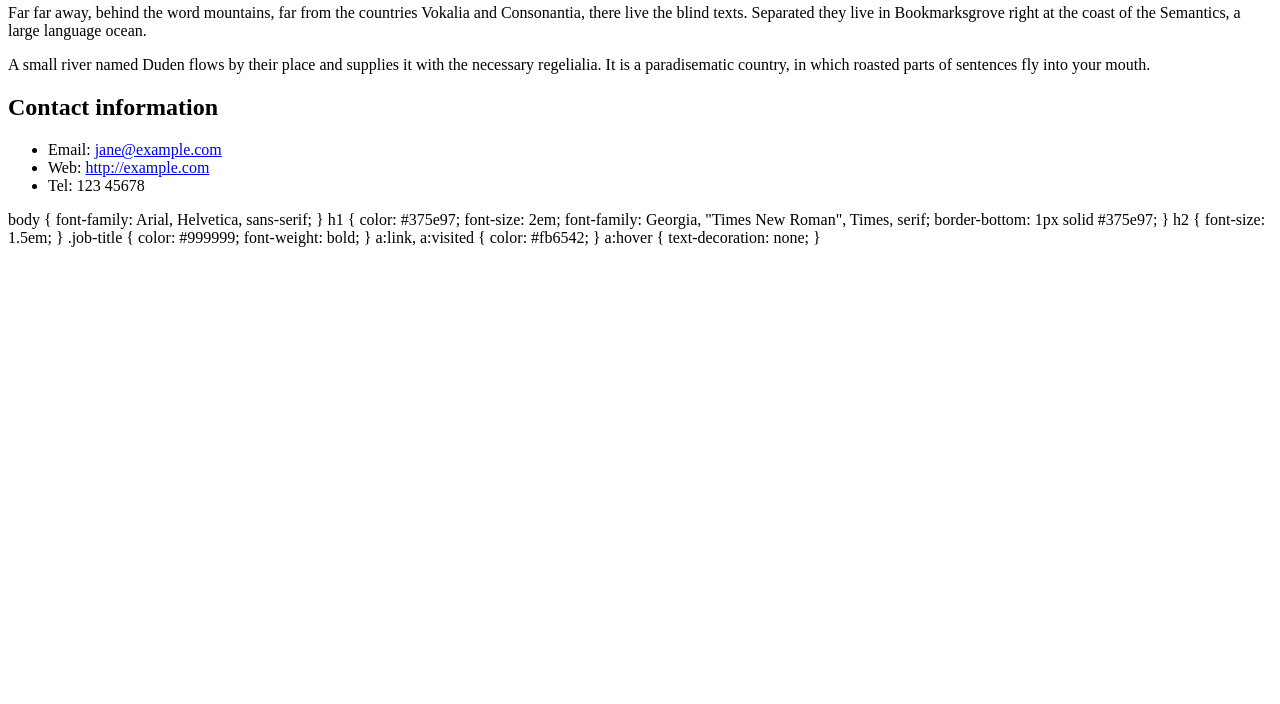
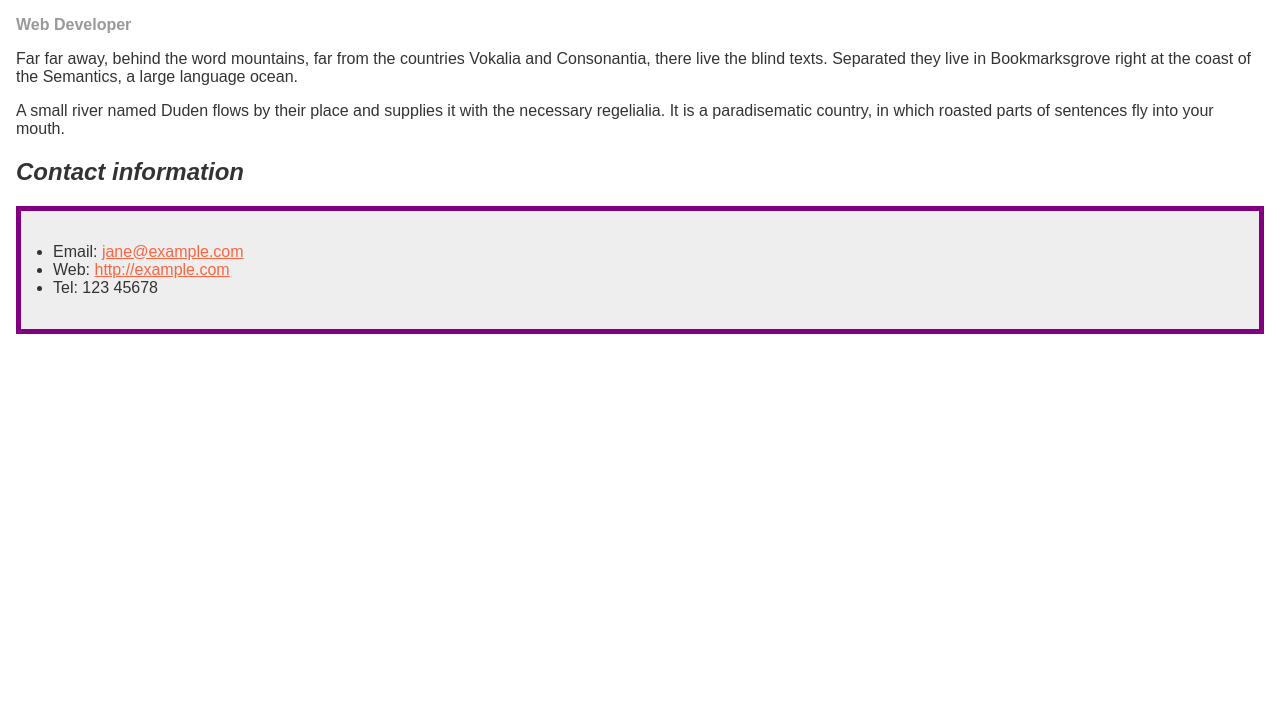
Before and after one commit to subh-x/subh-x, a plain HTML site: page Assignment 3 - CSS/Part 1 Challenge: Styling a biography page/Index.html in a window 1280 px wide. Shown: the part 96-800 px from the top of the page. Drawn offline with Linux system fonts and the light colour scheme.

Commit message:
Update Index.html
Updated the code with right format of answer

```diff
--- a/Assignment 3 - CSS/Part 1 Challenge: Styling a biography page/Index.html
+++ b/Assignment 3 - CSS/Part 1 Challenge: Styling a biography page/Index.html
@@ -3,39 +3,31 @@
 	File: Index.html
 	Date: 12 September 2025
 In this challenge, you will be styling a simple biography page using CSS. You will make the H1 heading hotpink and add a 10px dotted purple border-bottom. The H2 heading will be styled in italic. You will also update the contact details section (<ul>) by giving it a light gray background (#eeeeee), a 5px solid purple border, and some padding for better spacing. Lastly, you will make links turn green on hover to improve user interaction. Use the W3C CSS Validator to check for mistakes, and feel free to get creative with additional styles.	-->
-<h1>Jane Doe</h1>
-<div class="job-title">Web Developer</div>
-<p>
-  Far far away, behind the word mountains, far from the countries Vokalia and
-  Consonantia, there live the blind texts. Separated they live in Bookmarksgrove
-  right at the coast of the Semantics, a large language ocean.
-</p>
-
-<p>
-  A small river named Duden flows by their place and supplies it with the
-  necessary regelialia. It is a paradisematic country, in which roasted parts of
-  sentences fly into your mouth.
-</p>
-
-<h2>Contact information</h2>
-<ul>
-  <li>Email: <a href="mailto:jane@example.com">jane@example.com</a></li>
-  <li>Web: <a href="http://example.com">http://example.com</a></li>
-  <li>Tel: 123 45678</li>
-</ul>
+<!DOCTYPE html>
+<html lang="en">
+<head>
+    <meta charset="UTF-8">
+    <meta name="viewport" content="width=device-width, initial-scale=1.0">
+    <title>Jane Doe - Web Developer</title>
+    <style>
         body {
+            background-color: #fff;
+            color: #333;
             font-family: Arial, Helvetica, sans-serif;
+            padding: 1em;
+            margin: 0;
         }
 
         h1 {
-  color: #375e97;
+            color: hotpink;
             font-size: 2em;
-  font-family: Georgia, "Times New Roman", Times, serif;
-  border-bottom: 1px solid #375e97;
+            font-family: Georgia, 'Times New Roman', Times, serif;
+            border-bottom: 10px dotted purple;
         }
 
         h2 {
             font-size: 1.5em;
+            font-style: italic;
         }
 
         .job-title {
@@ -49,5 +41,35 @@ a:visited {
         }
 
         a:hover {
+            color: green;
             text-decoration: none;
         }
+
+        .contact {
+            background: #eeeeee;
+            border: 5px solid purple;
+            padding: 2rem;
+        }
+    </style>
+</head>
+<body>
+
+    <h1>Jane Doe</h1>
+    <div class="job-title">Web Developer</div>
+    <p>Far far away, behind the word mountains, far from the countries Vokalia and Consonantia, there live the blind texts. Separated they live in Bookmarksgrove right at the coast of the Semantics, a large language ocean.</p>
+
+    <p>A small river named Duden flows by their place and supplies it with the necessary regelialia. It is a paradisematic country, in which roasted parts of sentences fly into your mouth.</p>
+
+    <h2>Contact information</h2>
+    <ul class="contact">
+        <li>Email:
+            <a href="mailto:jane@example.com">jane@example.com</a>
+        </li>
+        <li>Web:
+            <a href="http://example.com">http://example.com</a>
+        </li>
+        <li>Tel: 123 45678</li>
+    </ul>
+
+</body>
+</html>
```
Lines whose indentation alone changed are shown as unchanged.
